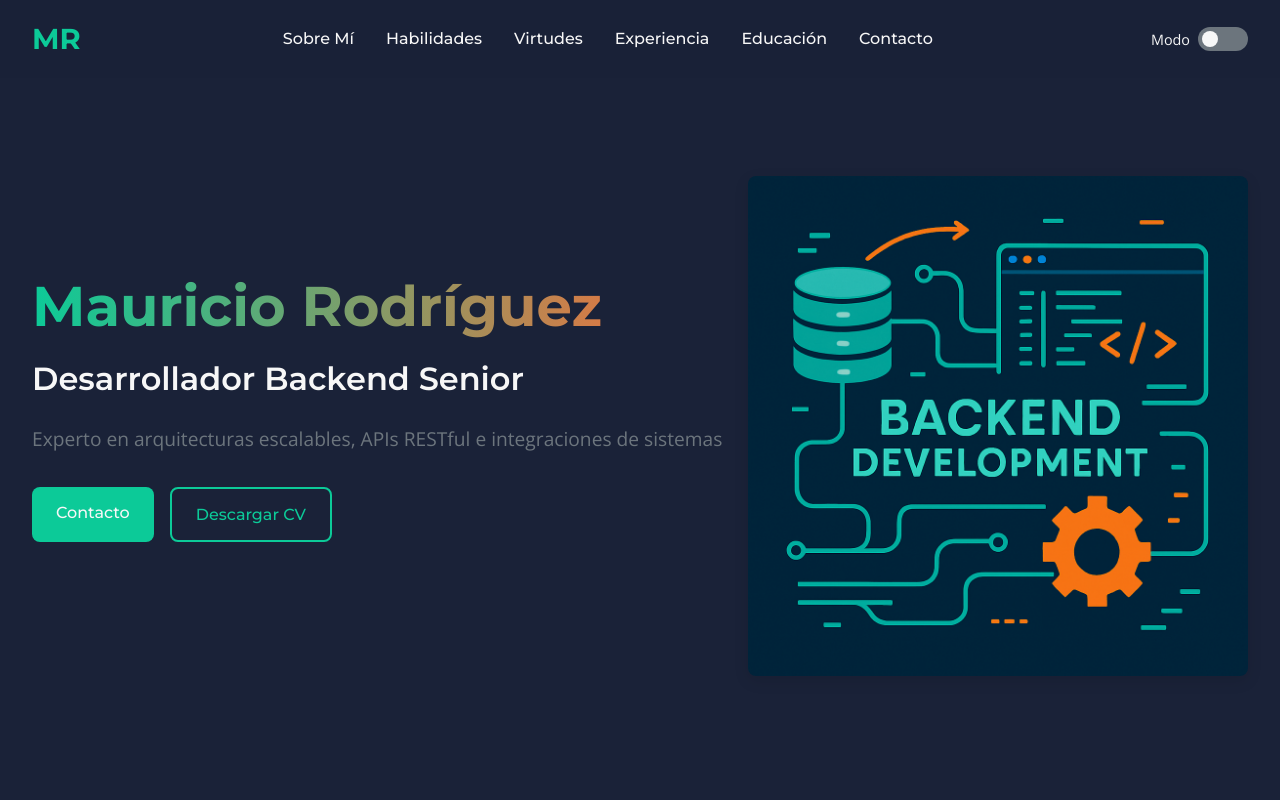
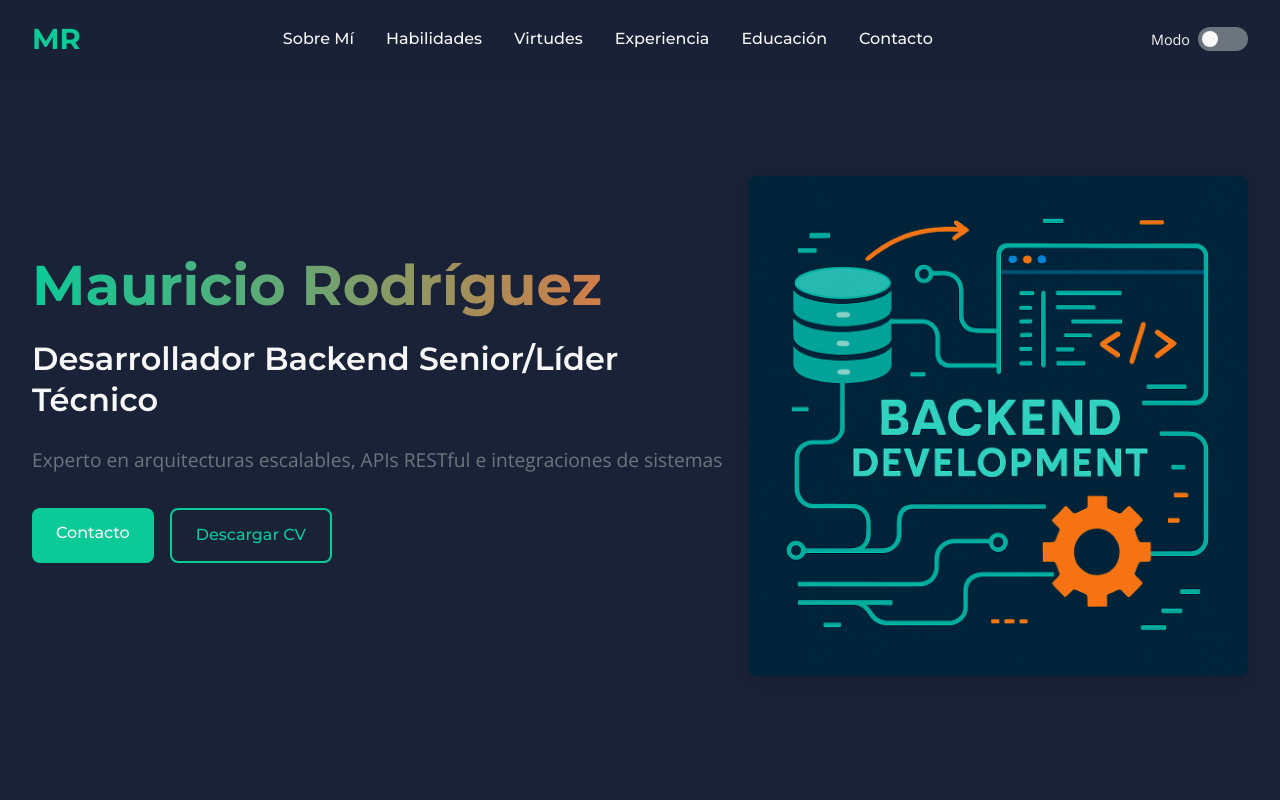
Before and after one commit to r-maurodev/portafolio, a plain HTML site: page index.html in a window 1280 px wide. Shown: the top 800 px of the page. Drawn offline with nearby package versions, Linux system fonts and the light colour scheme.

Commit message:
Cambio de cargo perfil

```diff
--- a/index.html
+++ b/index.html
@@ -16,7 +16,7 @@
         <div class="header-content">
             <div class="header-text">
                 <h1>Mauricio Rodríguez</h1>
-                <h2>Desarrollador Backend Senior</h2>
+                <h2>Desarrollador Backend Senior/Líder Técnico</h2>
                 <p>Experto en arquitecturas escalables, APIs RESTful e integraciones de sistemas</p>
                 <div class="header-buttons">
                     <a href="#contact" class="btn btn-primary">Contacto</a>
```
